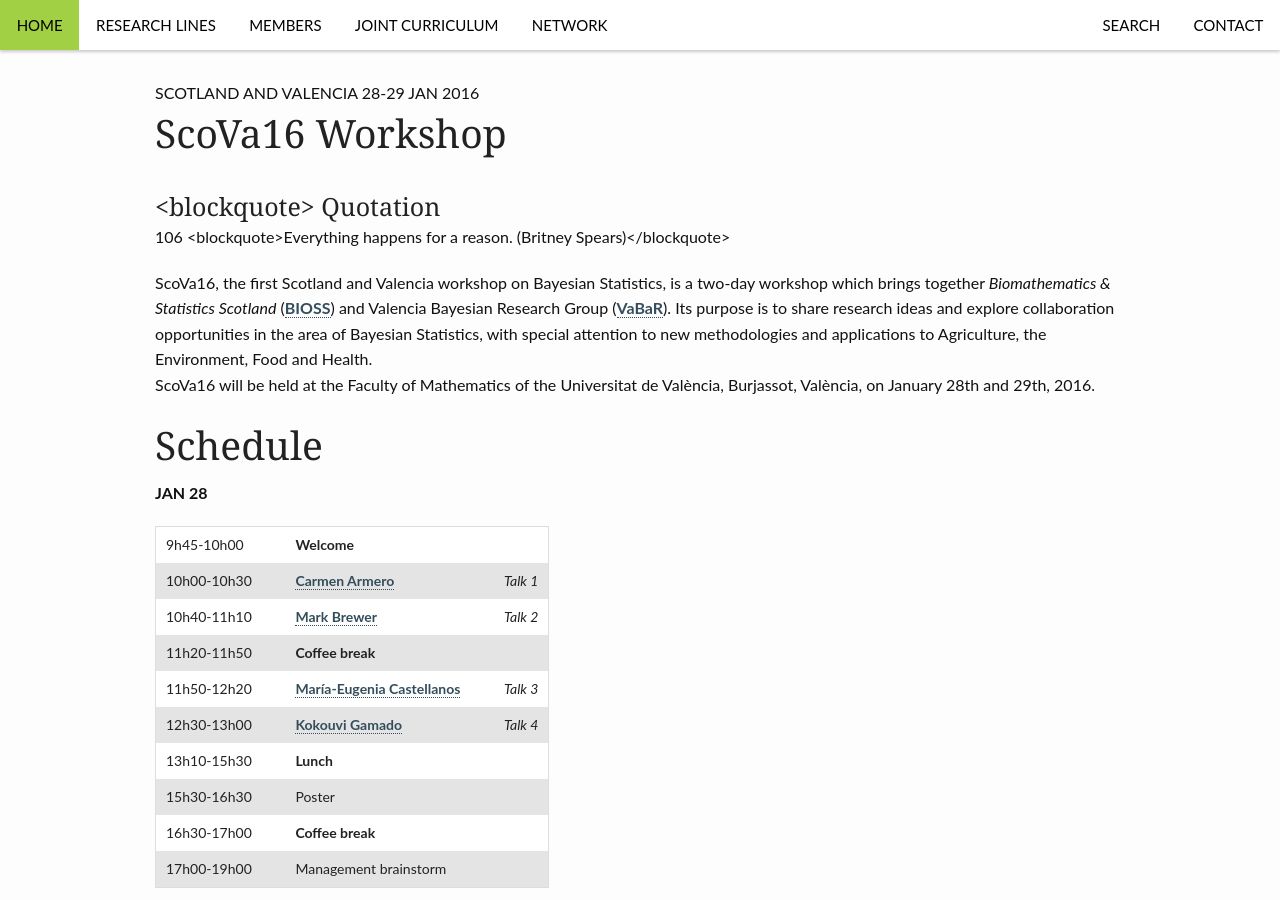
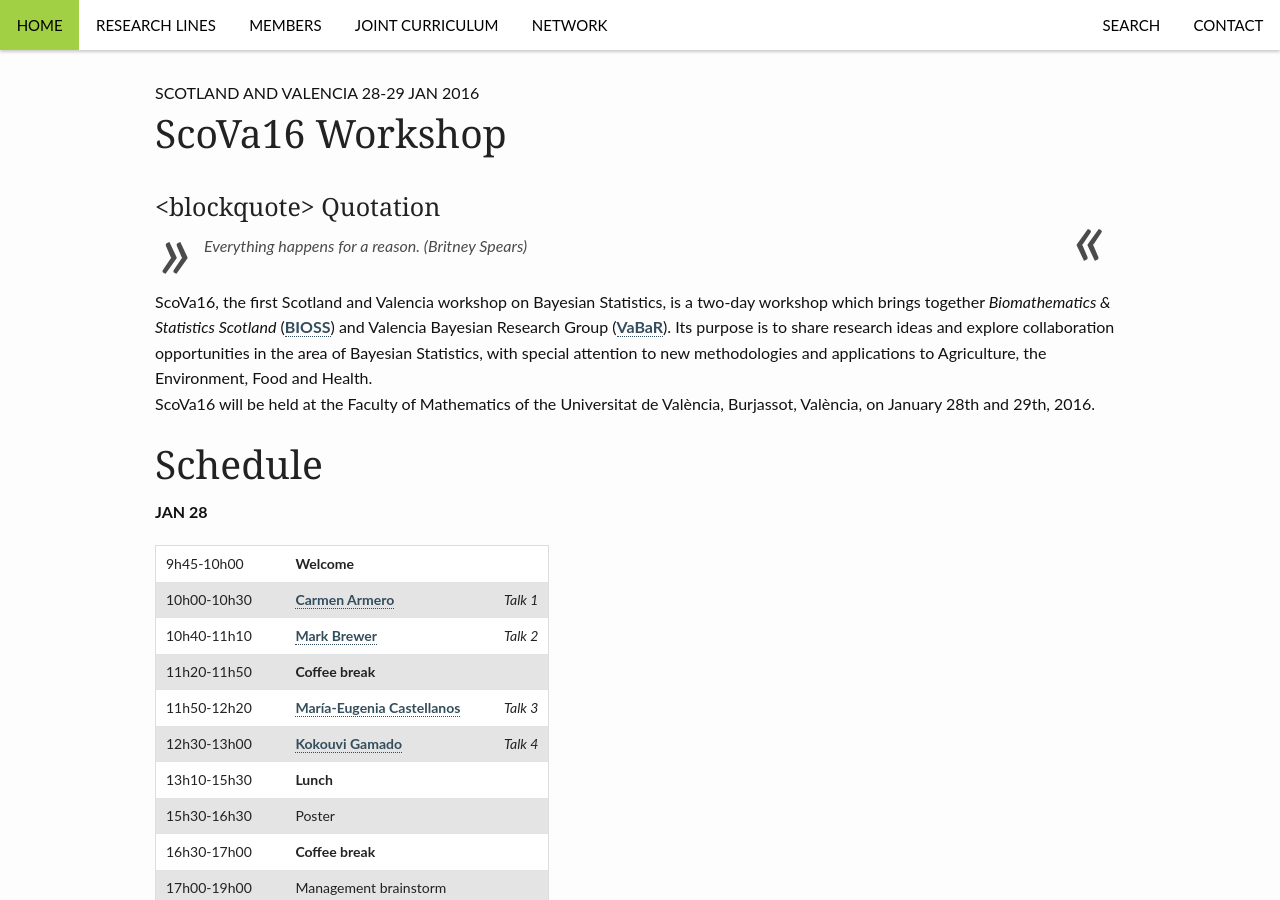
Before and after one commit to VABAR/VABAR.github.io, a Jekyll site: the page built from _posts/events/2015-11-25-ScoVa16.md, in a window 1280 px wide and 900 px high. Built offline with Jekyll 4.4.1, drawn with Linux system fonts in a browser that asks for light colours.

Commit message:
Update 2015-11-25-ScoVa16.md

```diff
--- a/_posts/events/2015-11-25-ScoVa16.md
+++ b/_posts/events/2015-11-25-ScoVa16.md
@@ -9,7 +9,8 @@ categories: events
 ---
 
 ### &lt;blockquote&gt; Quotation
-106	<blockquote>Everything happens for a reason. (Britney Spears)</blockquote>
+
+<blockquote>Everything happens for a reason. (Britney Spears)</blockquote>
 
 ScoVa16, the first Scotland and Valencia workshop on Bayesian Statistics, is a two-day workshop which brings together <i>Biomathematics & Statistics Scotland</i> (<a href="http://www.bioss.ac.uk/">BIOSS</a>) and Valencia Bayesian Research Group (<a href="http://vabar.github.io/">VaBaR</a>). Its purpose is to share research ideas and explore collaboration opportunities in the area of Bayesian Statistics, with special attention to new methodologies and applications to Agriculture, the Environment, Food and Health. <br />
 ScoVa16 will be held at the Faculty of Mathematics of the Universitat de València, Burjassot, València, on January 28th and 29th, 2016.
```
